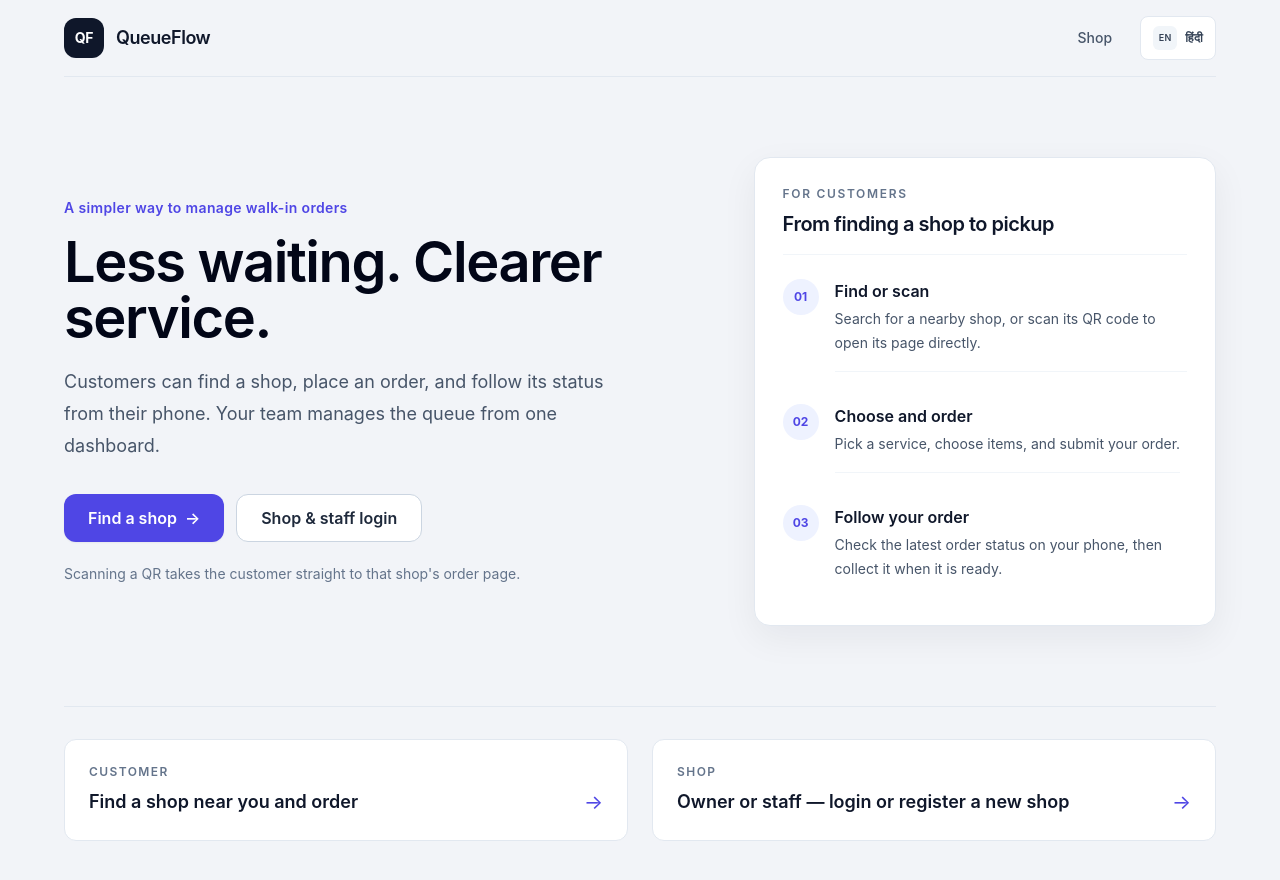
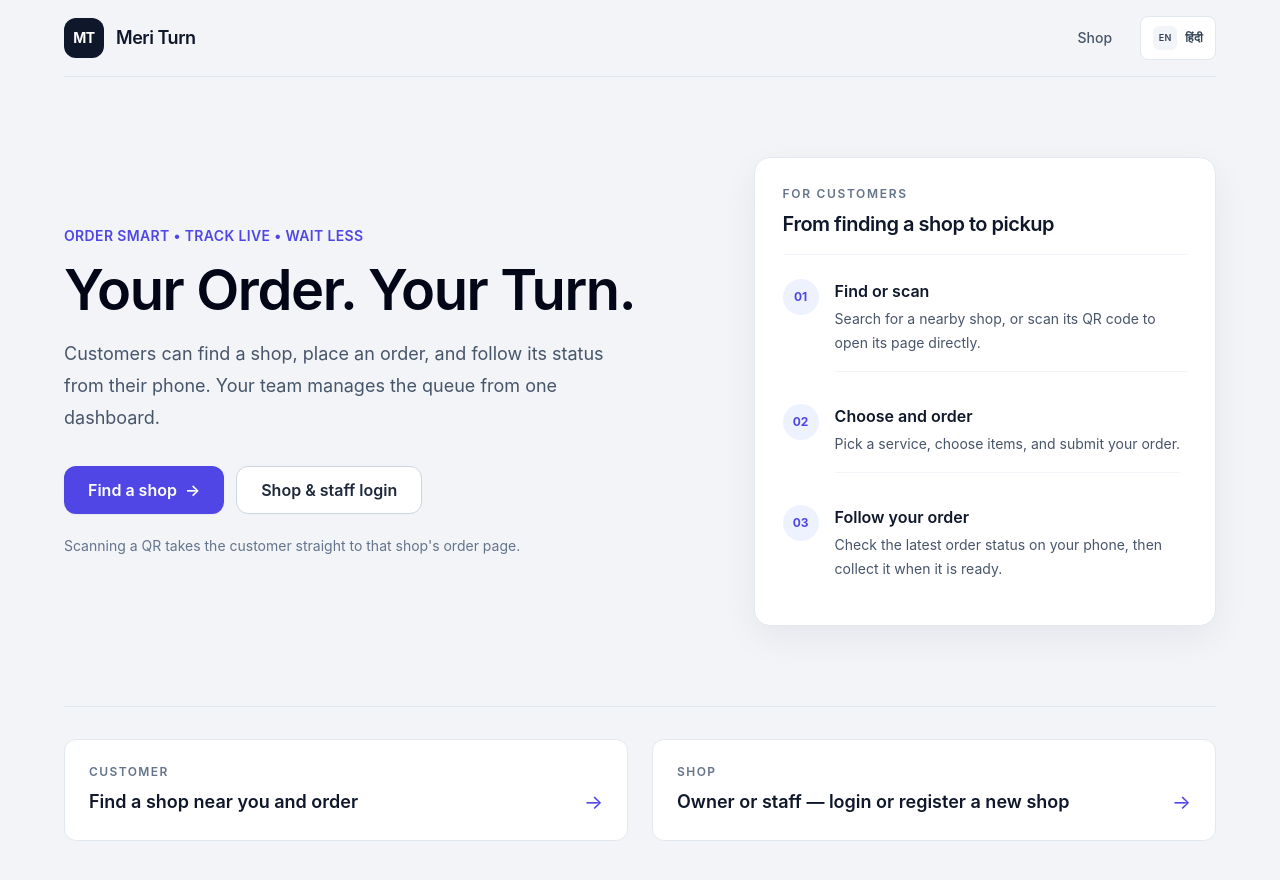
Before and after one commit to ByteForge26/queue-flow-frontend, a React (Vite) app: page / in a window 1280 px wide. Shown: the top 880 px of the page. Built offline with nearby package versions, Linux system fonts and the light colour scheme; no server answers.

Commit message:
enhance: update branding from QueueFlow to Meri Turn across multiple components and pages

```diff
--- a/index.html
+++ b/index.html
@@ -4,7 +4,8 @@
     <meta charset="UTF-8" />
     <link rel="icon" type="image/svg+xml" href="/favicon.svg" />
     <meta name="viewport" content="width=device-width, initial-scale=1.0" />
-    <title>queueflow-frontend</title>
+    <meta name="description" content="Meri Turn — Your Order. Your Turn. Order smart, track live, wait less." />
+    <title>Meri Turn — Your Order. Your Turn.</title>
   </head>
   <body>
     <div id="root"></div>
--- a/src/components/CustomerHeader.tsx
+++ b/src/components/CustomerHeader.tsx
@@ -28,7 +28,7 @@ export default function CustomerHeader({ shopCode }: { shopCode?: string }) {
           className="flex min-h-11 items-center gap-2 rounded-lg px-2 font-semibold text-slate-900 transition hover:bg-slate-50"
         >
           <span className="flex h-8 w-8 items-center justify-center rounded-lg bg-slate-900 text-xs text-white">
-            QF
+            MT
           </span>
           {t("app.name")}
         </Link>
--- a/src/i18n/strings.ts
+++ b/src/i18n/strings.ts
@@ -29,20 +29,20 @@ const en: Dict = {
   "common.backDashboard": "← Admin dashboard",
 
   // app / header
-  "app.name": "QueueFlow",
+  "app.name": "Meri Turn",
   "header.changeLocation": "Change location",
   "header.myOrders": "My orders",
   "lang.toggle": "हिंदी",
 
   // landing
-  "landing.tagline": "Any shop's queue — scan, order, track live",
+  "landing.tagline": "Your Order. Your Turn.",
   "landing.customer": "Customer",
   "landing.customerDesc": "Find a shop near you and order",
   "landing.shop": "Shop",
   "landing.shopDesc": "Owner or staff — login or register a new shop",
   "landing.qrNote": "Scanning a QR takes the customer straight to that shop's order page.",
-  "landing.eyebrow": "A simpler way to manage walk-in orders",
-  "landing.headline": "Less waiting. Clearer service.",
+  "landing.eyebrow": "ORDER SMART • TRACK LIVE • WAIT LESS",
+  "landing.headline": "Your Order. Your Turn.",
   "landing.intro": "Customers can find a shop, place an order, and follow its status from their phone. Your team manages the queue from one dashboard.",
   "landing.customerCta": "Find a shop",
   "landing.shopCta": "Shop & staff login",
@@ -597,20 +597,20 @@ const hi: Dict = {
   "common.backDashboard": "← Admin dashboard",
 
   // app / header
-  "app.name": "QueueFlow",
+  "app.name": "Meri Turn",
   "header.changeLocation": "Location badlo",
   "header.myOrders": "Mere orders",
   "lang.toggle": "English",
 
   // landing
-  "landing.tagline": "Kisi bhi shop ki queue — scan karo, order karo, live status dekho",
+  "landing.tagline": "Your Order. Your Turn.",
   "landing.customer": "Customer",
   "landing.customerDesc": "Apne paas ki shop dhoondho aur order karo",
   "landing.shop": "Shop",
   "landing.shopDesc": "Owner ya staff — login ya nayi shop register karo",
   "landing.qrNote": "QR code scan karne pe customer seedha us shop ke order page pe pahunchta hai.",
-  "landing.eyebrow": "Walk-in orders ko manage karne ka aasan tareeka",
-  "landing.headline": "Kam intezaar. Behtar service.",
+  "landing.eyebrow": "ORDER SMART • TRACK LIVE • WAIT LESS",
+  "landing.headline": "Your Order. Your Turn.",
   "landing.intro": "Customer shop dhoondh sakte hain, order kar sakte hain aur phone par status dekh sakte hain. Aapki team ek dashboard se queue sambhalti hai.",
   "landing.customerCta": "Shop dhoondhein",
   "landing.shopCta": "Shop aur staff login",
--- a/src/lib/pushNotifications.ts
+++ b/src/lib/pushNotifications.ts
@@ -115,7 +115,7 @@ export async function listenForPushNotifications(): Promise<Unsubscribe | null>
   return onMessage(messaging, (payload: MessagePayload) => {
     if (!payload.notification || Notification.permission !== "granted") return;
 
-    const notification = new Notification(payload.notification.title ?? "QueueFlow", {
+    const notification = new Notification(payload.notification.title ?? "Meri Turn", {
       body: payload.notification.body,
       icon: "/favicon.svg",
     });
--- a/src/pages/LandingPage.tsx
+++ b/src/pages/LandingPage.tsx
@@ -14,11 +14,11 @@ export default function LandingPage() {
   return (
     <main className="min-h-screen px-4 pb-14 sm:px-6">
       <header className="mx-auto flex max-w-6xl items-center justify-between border-b border-slate-200 py-4">
-        <Link to="/" className="flex items-center gap-3" aria-label="QueueFlow home">
+        <Link to="/" className="flex items-center gap-3" aria-label="Meri Turn home">
           <span className="flex h-10 w-10 items-center justify-center rounded-xl bg-slate-900 text-sm font-bold tracking-tight text-white">
-            QF
+            MT
           </span>
-          <span className="text-lg font-semibold tracking-tight text-slate-900">QueueFlow</span>
+          <span className="text-lg font-semibold tracking-tight text-slate-900">Meri Turn</span>
         </Link>
         <div className="flex items-center gap-2 sm:gap-4">
           <Link to="/shop" className="hidden min-h-11 items-center rounded-lg px-3 text-sm font-medium text-slate-600 transition hover:bg-slate-100 hover:text-slate-900 sm:inline-flex">
--- a/src/pages/MyOrdersPage.tsx
+++ b/src/pages/MyOrdersPage.tsx
@@ -97,7 +97,7 @@ export default function MyOrdersPage() {
         {/* ---- Page heading section ---- */}
         {/* Title aur shop ka naam center mein dikhata hai */}
         <div className="mb-6 rounded-2xl bg-slate-900 p-5 text-white shadow-sm">
-          <p className="text-xs font-semibold uppercase tracking-[0.22em] text-indigo-100">QueueFlow</p>
+          <p className="text-xs font-semibold uppercase tracking-[0.22em] text-indigo-100">Meri Turn</p>
           <h1 className="mt-2 text-3xl font-bold">{t("myorders.title")}</h1>
           {shop && <p className="mt-2 text-sm text-indigo-100">{shop.name}</p>}
         </div>
--- a/src/pages/OrderPage.tsx
+++ b/src/pages/OrderPage.tsx
@@ -706,7 +706,7 @@ export default function OrderPage() {
           {/* Submitting ho to "Placing..." dikhao, warna "Place Order · ₹total" */}
           {submitting
             ? t("order.placing")
-            : `${whenLater ? t("order.scheduleBtn") : t("order.placeBtn")}${payableTotal > 0 ? ` · ₹${payableTotal}` : ""}`}
+            : `${whenLater ? t("order.scheduleBtn") : t("order.placeBtn")}${orderTotal > 0 ? ` · ₹${orderTotal}` : ""}`}
         </Button>
 
         {/* Required fields nahi bhare to hint dikhao submit button ke neeche */}
--- a/src/pages/ShopAuthPage.tsx
+++ b/src/pages/ShopAuthPage.tsx
@@ -274,10 +274,10 @@ export default function ShopAuthPage() {
         <div className="mb-5 flex items-center justify-between">
           <div className="flex items-center gap-3">
             <div className="flex h-11 w-11 items-center justify-center rounded-xl bg-slate-900 text-lg font-bold text-white">
-              QF
+              MT
             </div>
             <div>
-              <div className="text-xs uppercase tracking-[0.2em] text-slate-500">QueueFlow</div>
+              <div className="text-xs uppercase tracking-[0.2em] text-slate-500">Meri Turn</div>
               <div className="font-semibold text-slate-900">{t("auth.title")}</div>
             </div>
           </div>
```
